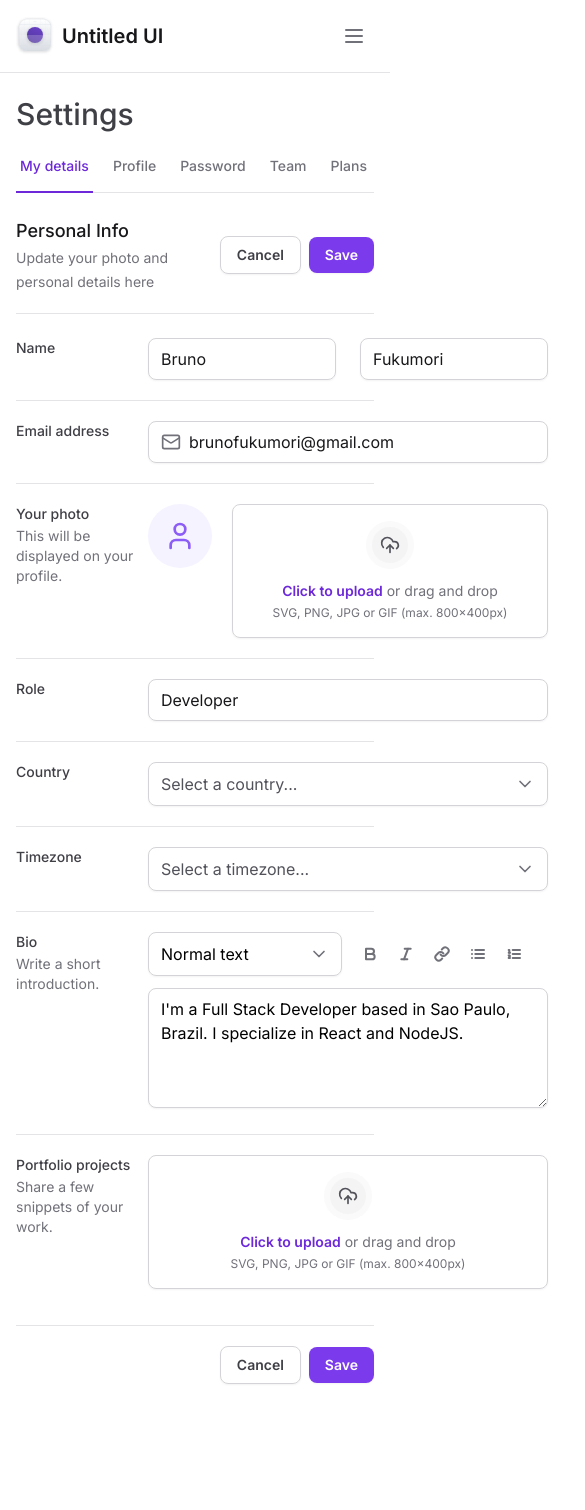
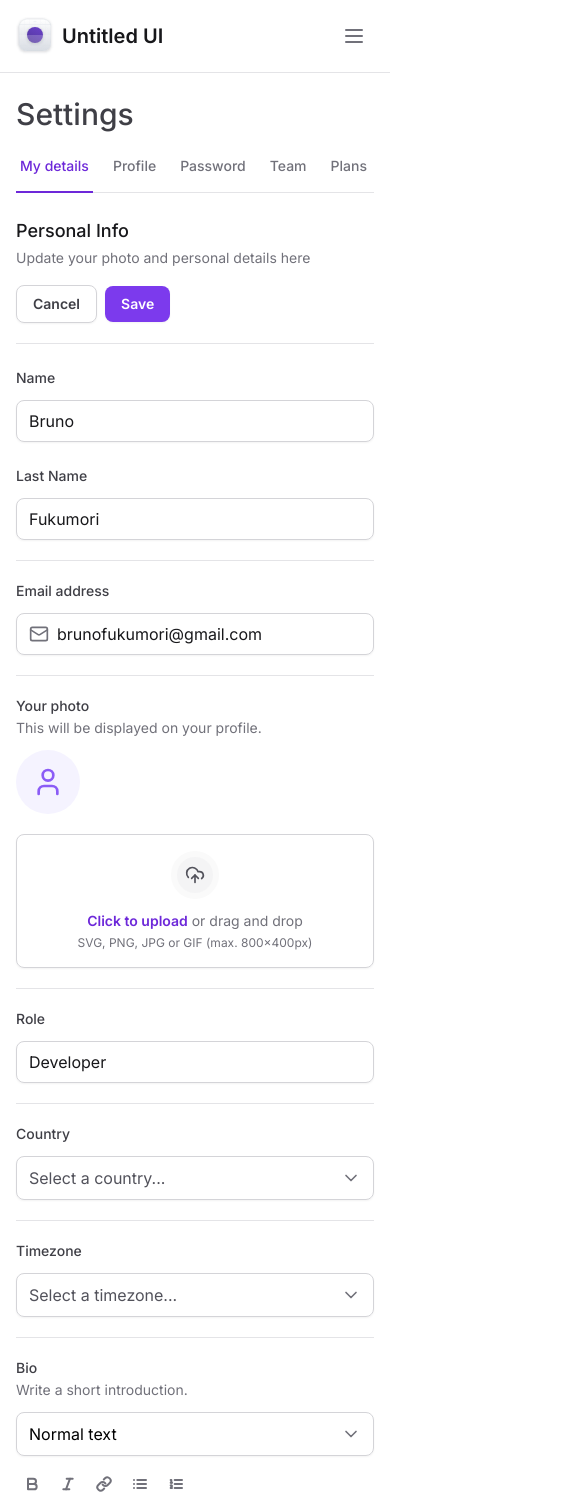
Before and after one commit to bfukumori/dashboard-ui, a Next.js app: page /settings in a window 390 px wide. Shown: the top 1510 px of the page, 585 px wide, since content can reach past the window. Before the commit the page ends 1432 px from the top, so only its background shows below. Built offline with nearby package versions, Linux system fonts and the light colour scheme.

Commit message:
:sparkles: responsive form

```diff
--- a/src/components/settings-tabs/details-tab.tsx
+++ b/src/components/settings-tabs/details-tab.tsx
@@ -46,7 +46,7 @@ const TEXT_TYPES: SelectOption[] = [
 export function DetailsTab() {
   return (
     <div className="mt-6 flex flex-col ">
-      <div className="flex items-center justify-between border-b border-zinc-200 pb-5">
+      <div className="flex flex-col justify-between gap-4 border-b border-zinc-200 pb-5 lg:flex-row lg:items-center">
         <div className="space-y-1">
           <h2 className="text-lg font-medium text-zinc-900">Personal Info</h2>
           <span className="text-sm text-zinc-500">
@@ -66,24 +66,33 @@ export function DetailsTab() {
         id="settings"
         className="mt-6 flex w-full flex-col gap-5 divide-y divide-zinc-200"
       >
-        <div className="grid grid-cols-form gap-3">
+        <div className="flex flex-col gap-3 lg:grid lg:grid-cols-form">
           <label
             htmlFor="first-name"
             className="text-sm font-medium text-zinc-700"
           >
             Name
           </label>
-          <div className="grid grid-cols-2 gap-6">
+          <div className="flex flex-col gap-6 lg:grid lg:grid-cols-2">
             <Input.Root>
               <Input.Control id="first-name" defaultValue="Bruno" />
             </Input.Root>
-            <Input.Root>
-              <Input.Control defaultValue="Fukumori" />
-            </Input.Root>
+
+            <div className="flex flex-col gap-3 lg:block">
+              <label
+                htmlFor="last-name"
+                className="text-sm font-medium text-zinc-700 lg:sr-only"
+              >
+                Last Name
+              </label>
+              <Input.Root>
+                <Input.Control defaultValue="Fukumori" id="last-name" />
+              </Input.Root>
+            </div>
           </div>
         </div>
 
-        <div className="grid grid-cols-form gap-3 pt-5">
+        <div className="flex flex-col gap-3 pt-5 lg:grid lg:grid-cols-form">
           <label htmlFor="email" className="text-sm font-medium text-zinc-700">
             Email address
           </label>
@@ -100,21 +109,21 @@ export function DetailsTab() {
           </Input.Root>
         </div>
 
-        <div className="grid grid-cols-form gap-3 pt-5">
+        <div className="flex flex-col gap-3 pt-5 lg:grid lg:grid-cols-form">
           <label htmlFor="email" className="text-sm font-medium text-zinc-700">
             Your photo
             <span className="mt-0.5 block text-sm font-normal text-zinc-500">
               This will be displayed on your profile.
             </span>
           </label>
-          <FileInput.Root className="flex items-start gap-5">
+          <FileInput.Root className="flex flex-col gap-5 lg:flex-row lg:items-start">
             <FileInput.ImagePreview />
             <FileInput.Trigger />
             <FileInput.Control />
           </FileInput.Root>
         </div>
 
-        <div className="grid grid-cols-form gap-3 pt-5">
+        <div className="flex flex-col gap-3 pt-5 lg:grid lg:grid-cols-form">
           <label htmlFor="role" className="text-sm font-medium text-zinc-700">
             Role
           </label>
@@ -124,7 +133,7 @@ export function DetailsTab() {
           </Input.Root>
         </div>
 
-        <div className="grid grid-cols-form gap-3 pt-5">
+        <div className="flex flex-col gap-3 pt-5 lg:grid lg:grid-cols-form">
           <label
             htmlFor="country"
             className="text-sm font-medium text-zinc-700"
@@ -134,7 +143,7 @@ export function DetailsTab() {
           <Select placeholder="Select a country..." options={COUNTRIES} />
         </div>
 
-        <div className="grid grid-cols-form gap-3 pt-5">
+        <div className="flex flex-col gap-3 pt-5 lg:grid lg:grid-cols-form">
           <label
             htmlFor="timezone"
             className="text-sm font-medium text-zinc-700"
@@ -144,7 +153,7 @@ export function DetailsTab() {
           <Select placeholder="Select a timezone..." options={TIMEZONES} />
         </div>
 
-        <div className="grid grid-cols-form gap-3 pt-5">
+        <div className="flex flex-col gap-3 pt-5 lg:grid lg:grid-cols-form">
           <label htmlFor="bio" className="text-sm font-medium text-zinc-700">
             Bio
             <span className="mt-0.5 block text-sm font-normal text-zinc-500">
@@ -152,7 +161,7 @@ export function DetailsTab() {
             </span>
           </label>
           <div className="space-y-3">
-            <div className="grid grid-cols-2 gap-3">
+            <div className="flex flex-col gap-3 lg:grid lg:grid-cols-2">
               <Select
                 placeholder=""
                 options={TEXT_TYPES}
@@ -186,7 +195,7 @@ export function DetailsTab() {
           </div>
         </div>
 
-        <div className="grid grid-cols-form gap-3 pt-5">
+        <div className="flex flex-col gap-3 pt-5 lg:grid lg:grid-cols-form">
           <label className="text-sm font-medium text-zinc-700">
             Portfolio projects
             <span className="mt-0.5 block text-sm font-normal text-zinc-500">
```
